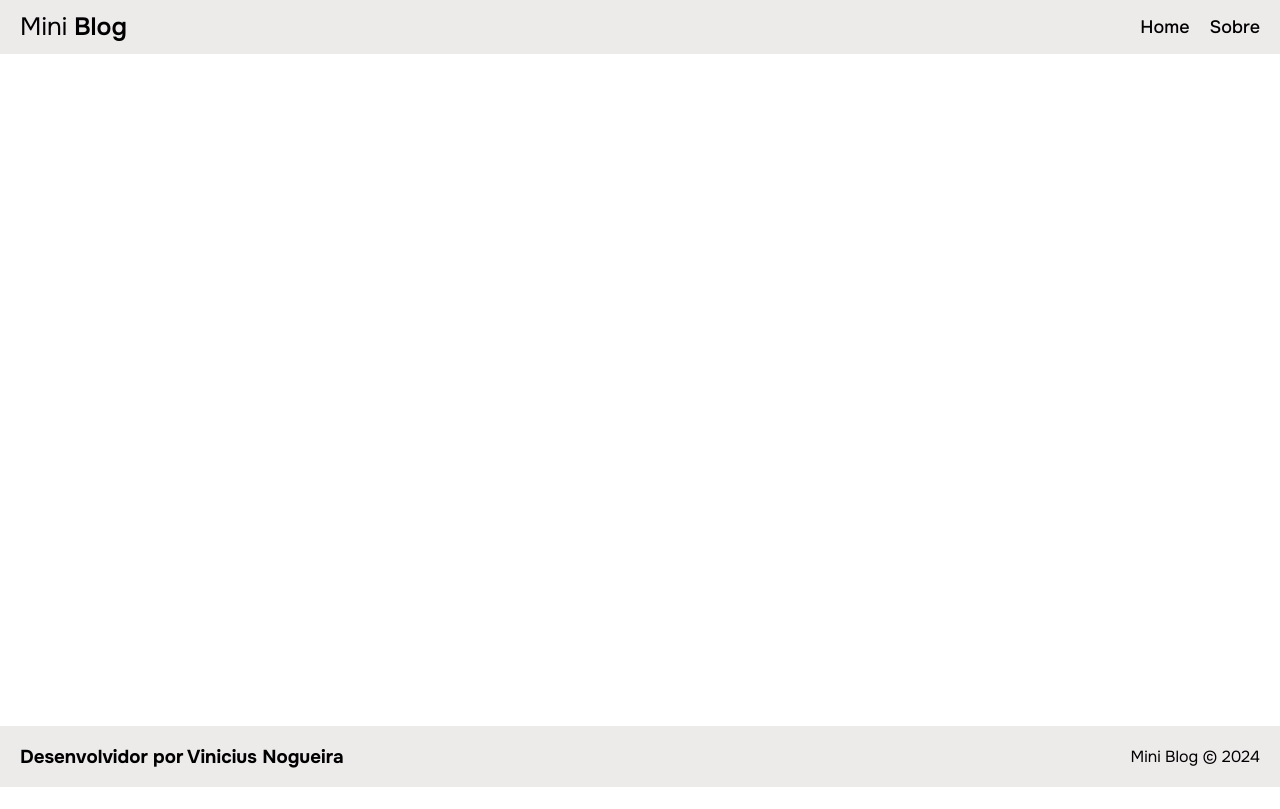
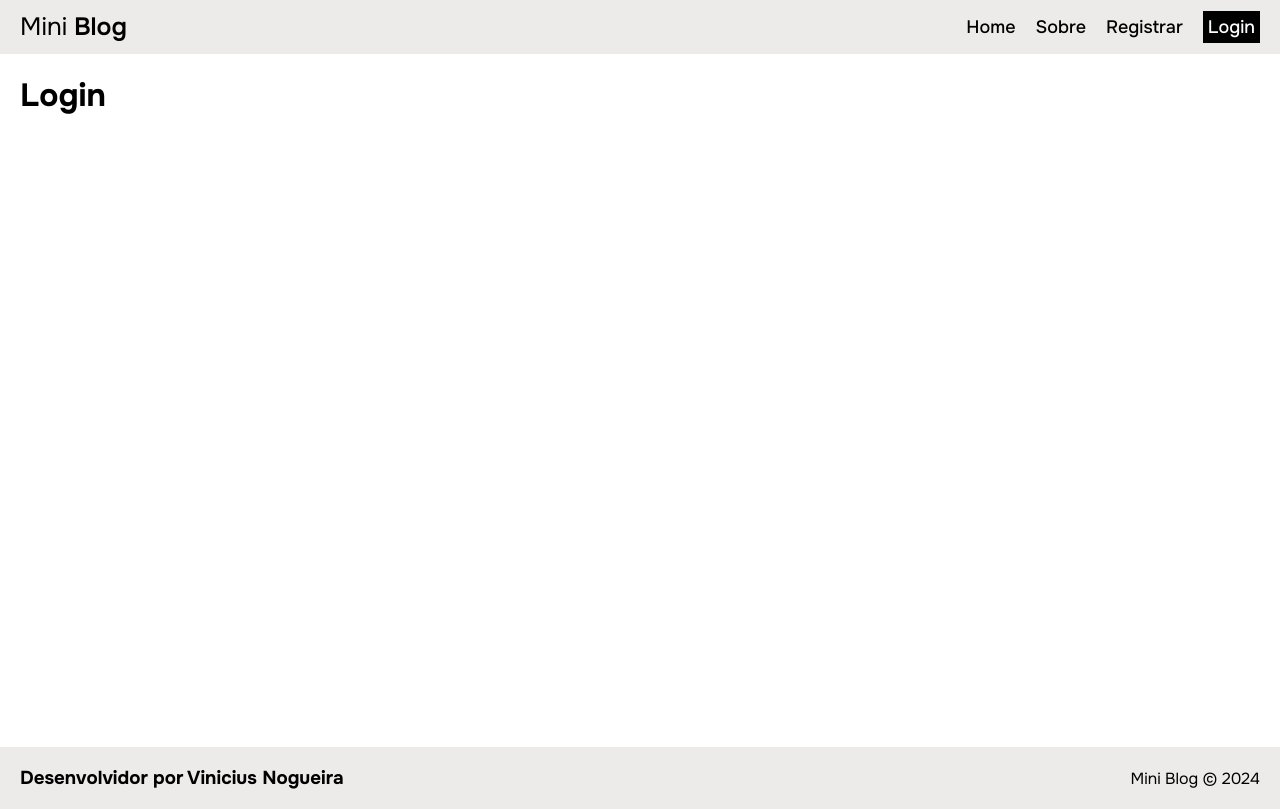
Before and after one commit to xVini777x/miniblog, a React (Create React App) app: page /Login in a window 1280 px wide. Built offline with nearby package versions, Linux system fonts and the light colour scheme.

Commit message:
novas alterações gerais

```diff
--- a/src/App.js
+++ b/src/App.js
@@ -5,6 +5,8 @@
 // Pages
 import Home from "./pages/Home/Home";
 import About from "./pages/About/About";
+import Login from "./pages/Login/Login";
+import Register from "./pages/Register/Register";
 
 // Components
 import Navbar from "./components/Navbar";
@@ -19,6 +21,8 @@
           <Routes>
             <Route path="/" element={<Home />} />
             <Route path="/about" element={<About />} />
+            <Route path="/Login" element={<Login />} />
+            <Route path="/Register" element={<Register />} />
           </Routes>
         </div>
         <Footer />
--- a/src/components/Navbar.js
+++ b/src/components/Navbar.js
@@ -25,6 +25,22 @@
             Sobre
           </NavLink>
         </li>
+        <li className={styles.item}>
+          <NavLink
+            to="/Register"
+            className={({ isActive }) => (isActive ? styles.active : "")}
+          >
+            Registrar
+          </NavLink>
+        </li>
+        <li className={styles.item}>
+          <NavLink
+            to="/Login"
+            className={({ isActive }) => (isActive ? styles.active : "")}
+          >
+            Login
+          </NavLink>
+        </li>
       </ul>
     </nav>
   );
--- /dev/null
+++ b/src/pages/Login/Login.js
@@ -0,0 +1,8 @@
+// CSS
+import styles from "./Login.module.css";
+
+const Login = () => {
+  return <h1>Login</h1>;
+};
+
+export default Login;
--- /dev/null
+++ b/src/pages/Register/Register.js
@@ -0,0 +1,8 @@
+// CSS
+import styles from "./Register.module.css";
+
+const Register = () => {
+  return <h1>Register</h1>;
+};
+
+export default Register;
```
Also changed, not shown: src/pages/Login/Login.module.css (added), src/pages/Register/Register.module.css (added).
